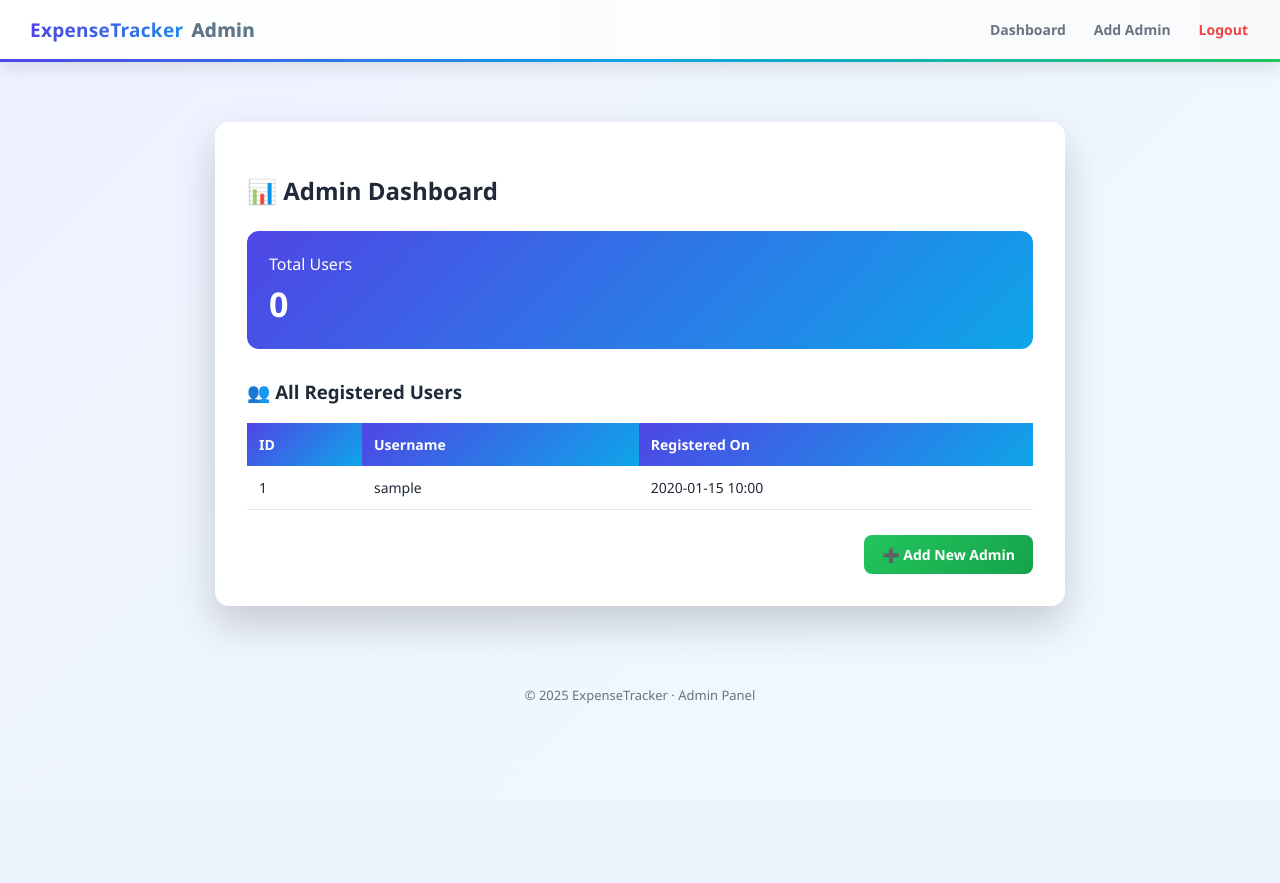
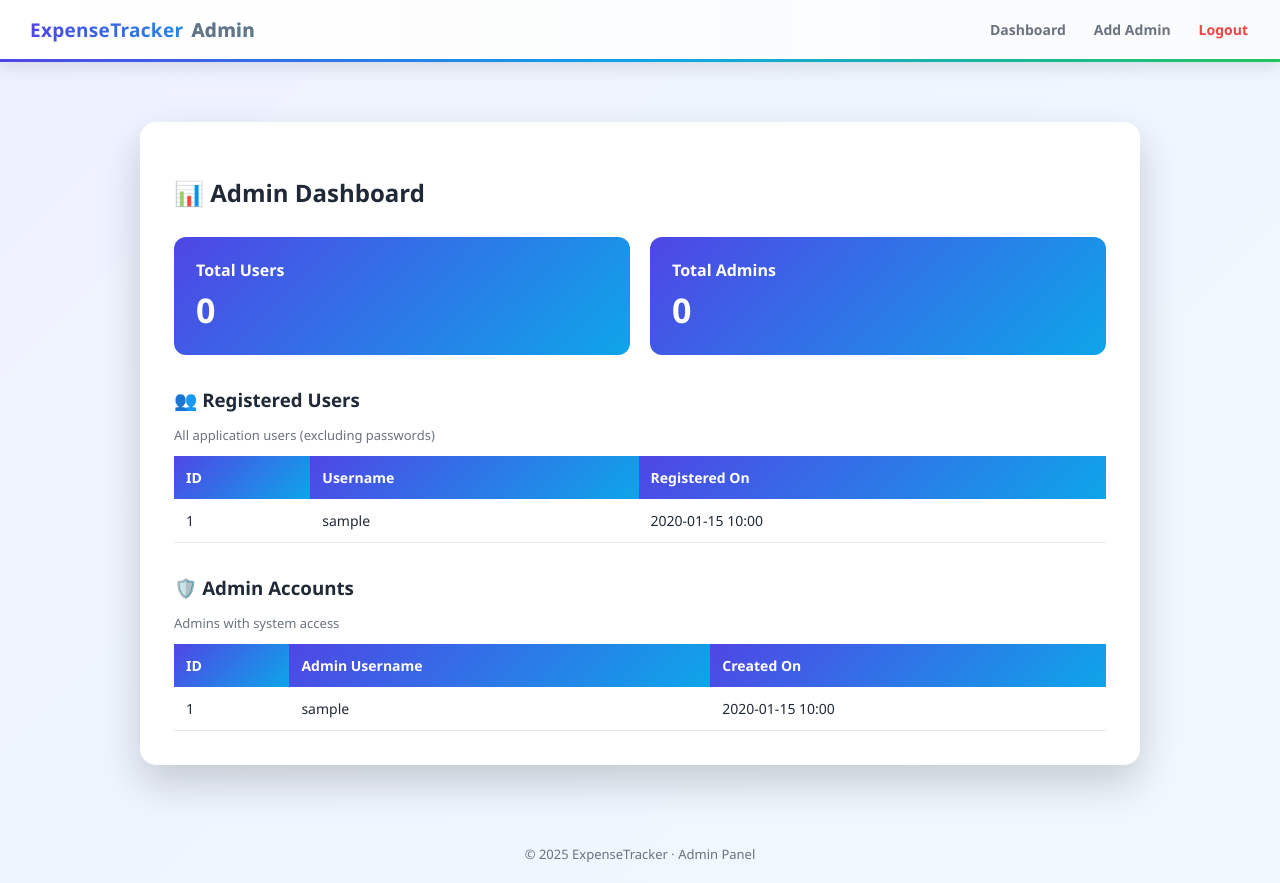
Before and after one commit to kowshik1509/Expense-Tracker, a Flask app: page /ExpenseTracker/Admin/Dashboard in a window 1280 px wide. Before the commit the page ends 703 px from the top, so only its background shows below. Run offline with Flask 2, Linux system fonts and the light colour scheme; the visitor is signed in with stand-in values (Sample User, id 1); a database or web service that is not in the repository returns one stand-in record (values such as "Sample title"); data that the repository does not hold is empty; some libraries are stand-ins or nearby versions.

Commit message:
UI changes and Admin dashboard changes

```diff
--- a/app.py
+++ b/app.py
@@ -225,27 +225,45 @@ def admin_dashboard():
     conn = get_connection("EXPT")
     cur = conn.cursor()
 
-    # Total users
+    # ================= USERS =================
     cur.execute("SELECT COUNT(*) FROM et_users")
     total_users = cur.fetchone()[0]
 
-    # ALL users (SAFE FIELDS ONLY)
     cur.execute("""
         SELECT user_id, user_name, created_at
         FROM et_users
+        ORDER BY created_at DESC
     """)
     users = [
         {"id": r[0], "name": r[1], "created": r[2]}
         for r in cur.fetchall()
     ]
 
+    # ================= ADMINS =================
+    cur.execute("SELECT COUNT(*) FROM et_admins")
+    total_admins = cur.fetchone()[0]
 
+    cur.execute("""
+        SELECT admin_id, admin_username, created_at
+        FROM et_admins
+        ORDER BY created_at DESC
+    """)
+    admins = [
+        {"id": r[0], "username": r[1], "created": r[2]}
+        for r in cur.fetchall()
+    ]
+
+    cur.close()
+    conn.close()
 
     return render_template(
         "admin_dashboard.html",
         total_users=total_users,
-        users=users
+        total_admins=total_admins,
+        users=users,
+        admins=admins
     )
+
 
 @app.route("/ExpenseTracker/Admin/Create", methods=["GET", "POST"])
 def admin_create():
--- a/templates/admin_dashboard.html
+++ b/templates/admin_dashboard.html
@@ -7,7 +7,6 @@
   :root {
     --primary: #4f46e5;
     --accent: #0ea5e9;
-    --success: #22c55e;
     --card-bg: #ffffff;
     --border: #e5e7eb;
     --text-main: #1f2937;
@@ -16,20 +15,27 @@
   }
 
   .dashboard {
-    width: 850px;
+    width: 100%;
+    max-width: 1000px;
     background: var(--card-bg);
-    border-radius: 14px;
-    padding: 32px;
+    border-radius: 16px;
+    padding: 34px;
     box-shadow: 0 18px 40px rgba(0,0,0,0.18);
     animation: fadeIn 0.5s ease-in-out;
   }
 
   h2 {
-    margin-bottom: 24px;
+    margin-bottom: 28px;
     color: var(--text-main);
     display: flex;
     align-items: center;
     gap: 10px;
+  }
+
+  h3 {
+    margin-top: 32px;
+    margin-bottom: 14px;
+    color: var(--text-main);
   }
 
   /* ================= STATS ================= */
@@ -45,6 +51,7 @@
     color: white;
     padding: 22px;
     border-radius: 12px;
+    font-weight: 600;
   }
 
   .stat-card span {
@@ -58,7 +65,7 @@
   table {
     width: 100%;
     border-collapse: collapse;
-    margin-top: 15px;
+    margin-top: 12px;
     font-size: 14px;
   }
 
@@ -72,6 +79,7 @@
   tbody td {
     padding: 12px;
     border-bottom: 1px solid var(--border);
+    color: var(--text-main);
   }
 
   tbody tr:nth-child(even) {
@@ -82,27 +90,10 @@
     background: #eef2ff;
   }
 
-  /* ================= ACTION BAR ================= */
-  .action-bar {
-    margin-top: 25px;
-    display: flex;
-    justify-content: flex-end;
-  }
-
-  .add-admin {
-    background: linear-gradient(135deg, var(--success), #16a34a);
-    color: white;
-    text-decoration: none;
-    padding: 10px 18px;
-    border-radius: 8px;
-    font-weight: 600;
-    font-size: 14px;
-    transition: transform 0.15s, box-shadow 0.15s;
-  }
-
-  .add-admin:hover {
-    transform: translateY(-1px);
-    box-shadow: 0 8px 16px rgba(34,197,94,0.35);
+  .muted {
+    font-size: 13px;
+    color: var(--text-muted);
+    margin-bottom: 6px;
   }
 
   @keyframes fadeIn {
@@ -121,16 +112,22 @@
 
   <h2>📊 Admin Dashboard</h2>
 
-  <!-- STATS -->
+  <!-- ================= STATS ================= -->
   <div class="stats">
     <div class="stat-card">
       Total Users
       <span>{{ total_users }}</span>
     </div>
+
+    <div class="stat-card">
+      Total Admins
+      <span>{{ total_admins }}</span>
+    </div>
   </div>
 
-  <!-- USERS TABLE -->
-  <h3>👥 All Registered Users</h3>
+  <!-- ================= USERS TABLE ================= -->
+  <h3>👥 Registered Users</h3>
+  <div class="muted">All application users (excluding passwords)</div>
 
   <table>
     <thead>
@@ -151,14 +148,28 @@
     </tbody>
   </table>
 
-  <!-- ACTION BAR -->
-  {% if session.admin %}
-  <div class="action-bar">
-    <a class="add-admin" href="/ExpenseTracker/Admin/Create">
-      ➕ Add New Admin
-    </a>
-  </div>
-  {% endif %}
+  <!-- ================= ADMINS TABLE ================= -->
+  <h3>🛡️ Admin Accounts</h3>
+  <div class="muted">Admins with system access</div>
+
+  <table>
+    <thead>
+      <tr>
+        <th>ID</th>
+        <th>Admin Username</th>
+        <th>Created On</th>
+      </tr>
+    </thead>
+    <tbody>
+      {% for a in admins %}
+      <tr>
+        <td>{{ a.id }}</td>
+        <td>{{ a.username }}</td>
+        <td>{{ a.created.strftime("%Y-%m-%d %H:%M") }}</td>
+      </tr>
+      {% endfor %}
+    </tbody>
+  </table>
 
 </div>
 
```
Also changed, not shown: templates/add_expense.html (+19 -7 lines), templates/base.html (+23 -7 lines), templates/delete_expenses.html (+30 -18 lines), templates/get_expenses.html (+49 -43 lines), templates/home.html (+30 -19 lines).
